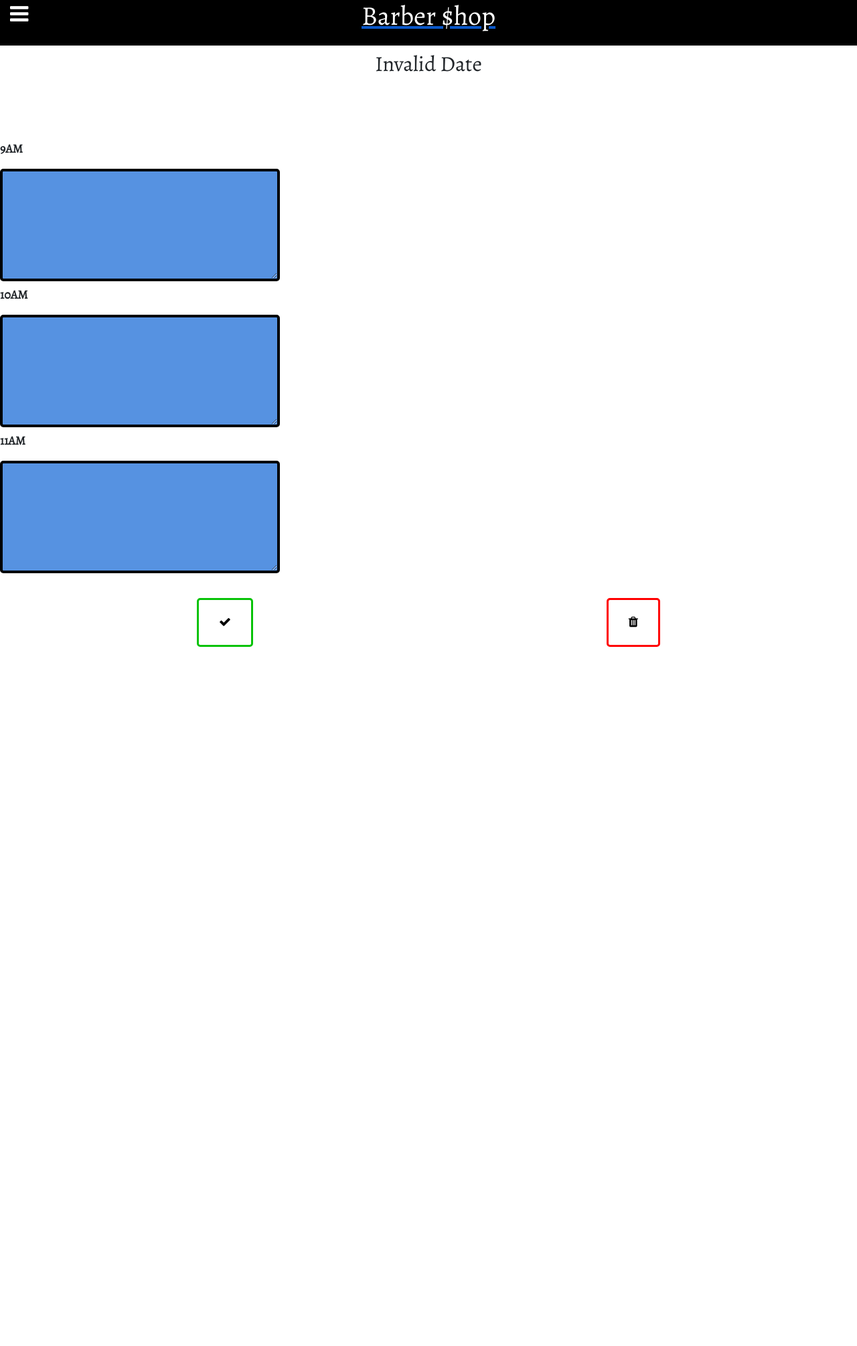
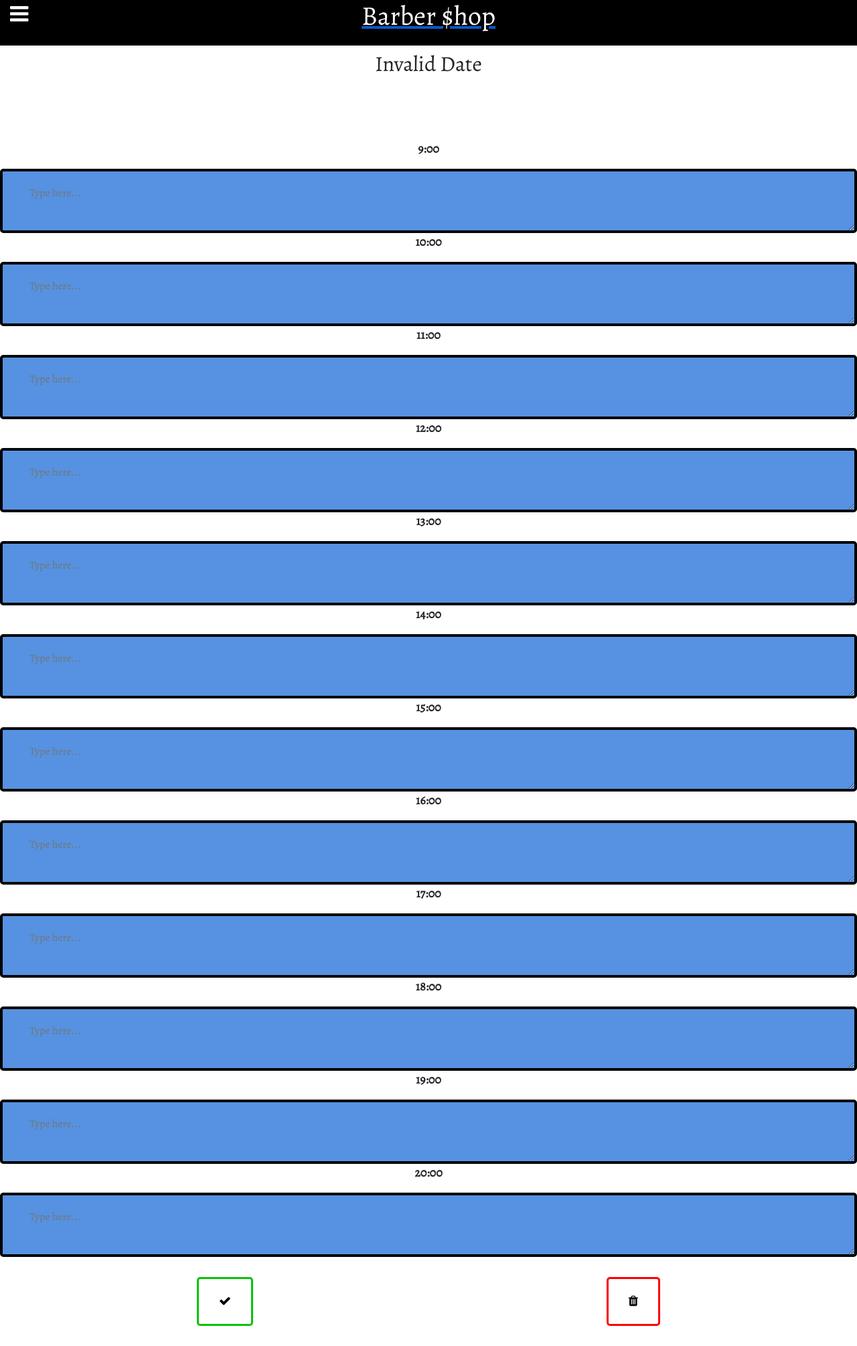
Before and after one commit to vferreira19/AugmentedRealityBusinessWebsite, a Flask app: page /data in a window 1280 px wide. Shown: the whole page at 67% size. Before the commit the page ends 966 px from the top, so only its background shows below. Run offline with Flask 3, Linux system fonts and the light colour scheme; data that the repository does not hold is empty; some libraries are stand-ins or nearby versions; some web fonts are replaced.

Commit message:
css changes

```diff
--- a/static/css/mystyle.css
+++ b/static/css/mystyle.css
@@ -144,7 +144,7 @@
     margin:auto;
 }
 #inputs_div{
-    display: inline-block;
+    display: grid;
     margin: auto;
     font-family: "Alegreya", "sans-serif";
     font-size: medium;
@@ -158,10 +158,7 @@
 }
 
 
-
-
-
-#work_description, #experience_description, #competency{
+textarea{
     background-color:#5692e1;
     border: 4px solid black;
     border-radius: 5px;
--- a/templates/data.html
+++ b/templates/data.html
@@ -33,17 +33,33 @@
 
 
   <div id="inputs_div">
+    <!-- <p id="title1">9AM</p>
+    <p id="title2">10AM</p>
+    <p id="title3">11AM</p> -->
 
-    <p id="title1">9AM</p>
+    <!--
     <textarea id="work_description" rows="5" cols="35"></textarea>
-
-    <p id="title2">10AM</p>
     <textarea id="experience_description" rows="5" cols="35"></textarea>
-
-    <p id="title3">11AM</p>
-    <textarea id="competency" type="text" rows="5" cols="35"></textarea>
+    <textarea id="competency" type="text" rows="5" cols="35"></textarea> -->
 
   </div>
+
+  <script>
+    let start = 9;
+
+    for(let i = 0; i <= 11; i++){
+      var textarea = document.createElement("textarea");
+      textarea.placeholder = 'Type here...';
+      var p = document.createElement('p');
+
+      p.id = 'title' + (i + 1);
+      p.textContent = start + ":00";start ++;
+
+      document.getElementById('inputs_div').appendChild(p);
+      document.getElementById('inputs_div').appendChild(textarea);
+
+    }
+  </script>
 
   <div id="buttons_div">
     <button id="submitbtn"><i class="fa fa-check"></i></button>
```
